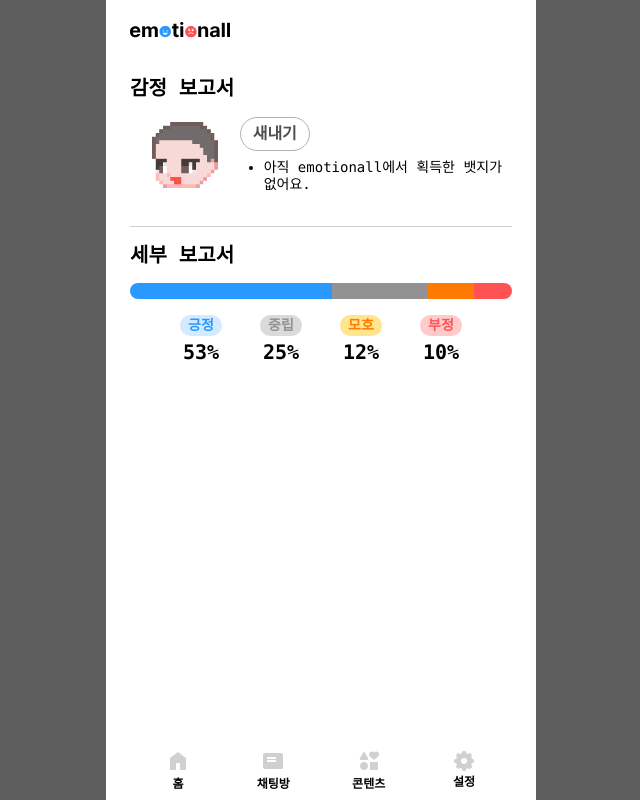
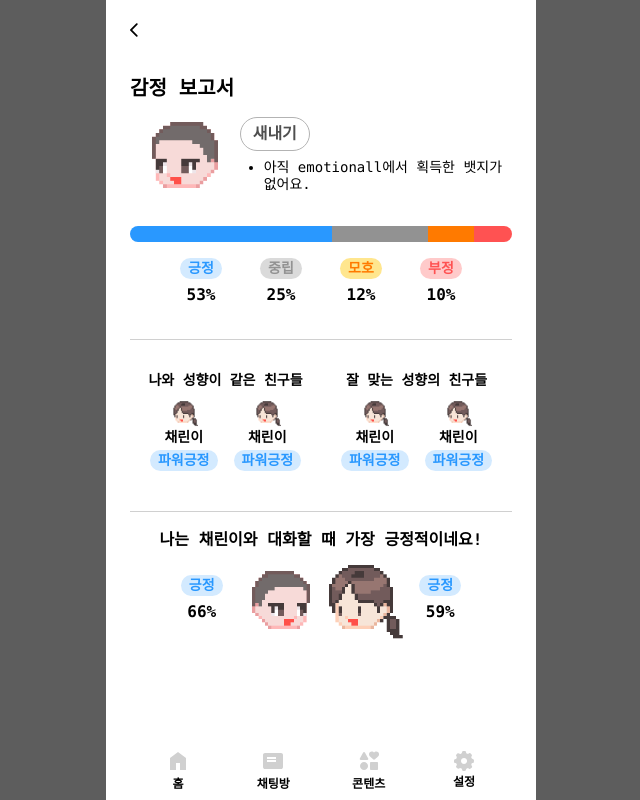
Before and after one commit to imYourChoi/emotionall, a Next.js app in the folder front/: page /contents/report in a window 1280 px wide. Shown: the whole page, without its empty margins (319-959 px from the left). Built offline with nearby package versions, Linux system fonts and the light colour scheme; a web font is replaced by a local one.

Commit message:
contents

```diff
--- /dev/null
+++ b/front/src/components/contents/BadgeAndPercent.jsx
@@ -0,0 +1,21 @@
+import { emotionName } from "@/constants/emotion";
+import cc from "classcat";
+
+const BadgeAndPercent = ({ emotion, percent }) => (
+  <div className="flex flex-col items-center gap-1 w-20">
+    <div
+      className={cc([
+        "badge py-0.5 px-2 text-sm",
+        emotion === "positive" && "badge-positive",
+        emotion === "negative" && "badge-negative",
+        emotion === "neutral" && "badge-neutral",
+        emotion === "ambiguous" && "badge-ambiguous",
+      ])}
+    >
+      {emotionName[emotion].kor}
+    </div>
+    <div className="font-extrabold">{percent}%</div>
+  </div>
+);
+
+export default BadgeAndPercent;
--- a/front/src/components/contents/BarChart.jsx
+++ b/front/src/components/contents/BarChart.jsx
@@ -1,6 +1,7 @@
 import { useEffect, useState } from "react";
 import cc from "classcat";
 import { emotionName } from "@/constants/emotion";
+import BadgeAndPercent from "./BadgeAndPercent";
 
 const dummy = [
   { name: "positive", count: 53 },
@@ -36,23 +37,11 @@ const BarChart = () => {
       </div>
       <div className="flex items-center justify-center">
         {sorted.map((item) => (
-          <div
-            className="flex flex-col items-center gap-1 w-20"
+          <BadgeAndPercent
             key={item.name}
-          >
-            <div
-              className={cc([
-                "badge py-0.5 px-2 text-sm",
-                item.name === "positive" && "badge-positive",
-                item.name === "negative" && "badge-negative",
-                item.name === "neutral" && "badge-neutral",
-                item.name === "ambiguous" && "badge-ambiguous",
-              ])}
-            >
-              {emotionName[item.name].kor}
-            </div>
-            <div className="font-extrabold">{item.count}%</div>
-          </div>
+            emotion={item.name}
+            percent={item.count}
+          />
         ))}
       </div>
     </div>
--- a/front/src/components/contents/Report.jsx
+++ b/front/src/components/contents/Report.jsx
@@ -4,6 +4,8 @@ import Avatar from "../avatar/Avatar";
 import cc from "classcat";
 import { badge } from "@/constants/badge";
 import BarChart from "./BarChart";
+import { checkTextEndsWithCoda } from "@/utils/texts";
+import BadgeAndPercent from "./BadgeAndPercent";
 
 const Report = () => {
   const { user } = useUser();
@@ -32,11 +34,68 @@ const Report = () => {
           </ul>
         </div>
       </div>
+      <div className="py-4">
+        <BarChart />
+      </div>
+
       <div className="w-full bg-black-200 h-px my-4" />
-      <div className="report-title">
-        세부 보고서
-        <div className="py-4">
-          <BarChart />
+      <div className="grid grid-cols-2 place-items-center py-4">
+        <div className="flex flex-col items-center">
+          <div className="font-bold text-sm">나와 성향이 같은 친구들</div>
+          <div className="grid grid-cols-2">
+            {[...Array(2)].map((_, i) => (
+              <div className="flex flex-col items-center px-2 py-2">
+                <Avatar
+                  width={"32px"}
+                  avatar={{ skin: 1, eyes: 2, hair: 12, glasses: 0 }}
+                  emotion="positive"
+                />
+                <div className="text-sm font-semibold">채린이</div>
+                <div className="badge badge-positive font-semibold text-sm py-0.5 px-2 mt-1">
+                  파워긍정
+                </div>
+              </div>
+            ))}
+          </div>
+        </div>
+        <div className="flex flex-col items-center">
+          <div className="font-bold text-sm">잘 맞는 성향의 친구들</div>
+          <div className="grid grid-cols-2">
+            {[...Array(2)].map((_, i) => (
+              <div className="flex flex-col items-center px-2 py-2">
+                <Avatar
+                  width={"32px"}
+                  avatar={{ skin: 1, eyes: 2, hair: 12, glasses: 0 }}
+                  emotion="positive"
+                />
+                <div className="text-sm font-semibold">채린이</div>
+                <div className="badge badge-positive font-semibold text-sm py-0.5 px-2 mt-1">
+                  파워긍정
+                </div>
+              </div>
+            ))}
+          </div>
+        </div>
+      </div>
+
+      <div className="w-full bg-black-200 h-px my-4" />
+      <div className="flex flex-col items-center">
+        <div className="font-bold">
+          나는 <span className="font-black">채린이</span>
+          {checkTextEndsWithCoda("채린이") ? "과" : "와"} 대화할 때 가장
+          긍정적이네요!
+        </div>
+        <div className="grid grid-cols-4 place-items-center px-8">
+          <BadgeAndPercent emotion={"positive"} percent={66} />
+          <div className="-scale-x-100">
+            <Avatar width={"96px"} avatar={user.avatar} emotion="positive" />
+          </div>
+          <Avatar
+            width={"96px"}
+            avatar={{ skin: 1, eyes: 2, hair: 12, glasses: 0 }}
+            emotion="positive"
+          />
+          <BadgeAndPercent emotion={"positive"} percent={59} />
         </div>
       </div>
     </div>
--- a/front/src/components/icons/Icons.jsx
+++ b/front/src/components/icons/Icons.jsx
@@ -121,3 +121,17 @@ export const ArrowRightIcon = ({ width, className }) => (
     />
   </svg>
 );
+
+export const ArrowLeftIcon = ({ width, className }) => (
+  <svg
+    xmlns="http://www.w3.org/2000/svg"
+    width={width || "8"}
+    viewBox="0 0 8 14"
+    fill="none"
+  >
+    <path
+      d="M6.1625 13.4458L0.194792 7.4958C0.123958 7.42497 0.0739028 7.34824 0.044625 7.2656C0.014875 7.18296 0 7.09442 0 6.99997C0 6.90553 0.014875 6.81699 0.044625 6.73435C0.0739028 6.65171 0.123958 6.57497 0.194792 6.50414L6.1625 0.53643C6.32778 0.371152 6.53437 0.288513 6.78229 0.288513C7.03021 0.288513 7.24271 0.377055 7.41979 0.554138C7.59687 0.731221 7.68542 0.937819 7.68542 1.17393C7.68542 1.41004 7.59687 1.61664 7.41979 1.79372L2.21354 6.99997L7.41979 12.2062C7.58507 12.3715 7.66771 12.575 7.66771 12.8168C7.66771 13.0591 7.57917 13.2687 7.40208 13.4458C7.225 13.6229 7.0184 13.7114 6.78229 13.7114C6.54618 13.7114 6.33958 13.6229 6.1625 13.4458Z"
+      className={className}
+    />
+  </svg>
+);
--- a/front/src/components/layout/Header.jsx
+++ b/front/src/components/layout/Header.jsx
@@ -1,17 +1,23 @@
 import { useRouter } from "next/router";
+import { ArrowLeftIcon } from "../icons/Icons";
 import { LogoIcon } from "../icons/Logo";
 
 const Header = () => {
   const router = useRouter();
-  const isChat = router.pathname === "/chat/[id]";
+  const hasBackButton =
+    router.pathname === "/chat/[id]" || router.pathname.includes("/contents/");
   const id = router.query.id;
 
   return (
     <div className="absolute top-0 inset-x-0 h-[60px] z-10">
       <div className="flex w-full h-full mx-auto bg-white px-6 items-center justify-between">
         <div className="flex gap-x-4 items-center">
-          {isChat && <div onClick={() => router.back()}>←</div>}
-          {isChat ? <div>{id}</div> : <LogoIcon width={"100px"} />}
+          {hasBackButton && (
+            <div onClick={() => router.back()}>
+              <ArrowLeftIcon className="fill-black-900" />
+            </div>
+          )}
+          {hasBackButton ? <div>{id}</div> : <LogoIcon width={"100px"} />}
         </div>
       </div>
     </div>
--- /dev/null
+++ b/front/src/utils/texts.js
@@ -0,0 +1,10 @@
+export const checkTextEndsWithCoda = (word) => {
+  if (typeof word !== "string") return null;
+
+  var lastLetter = word[word.length - 1];
+  var uni = lastLetter.charCodeAt(0);
+
+  if (uni < 44032 || uni > 55203) return null;
+
+  return (uni - 44032) % 28 != 0;
+};
```
